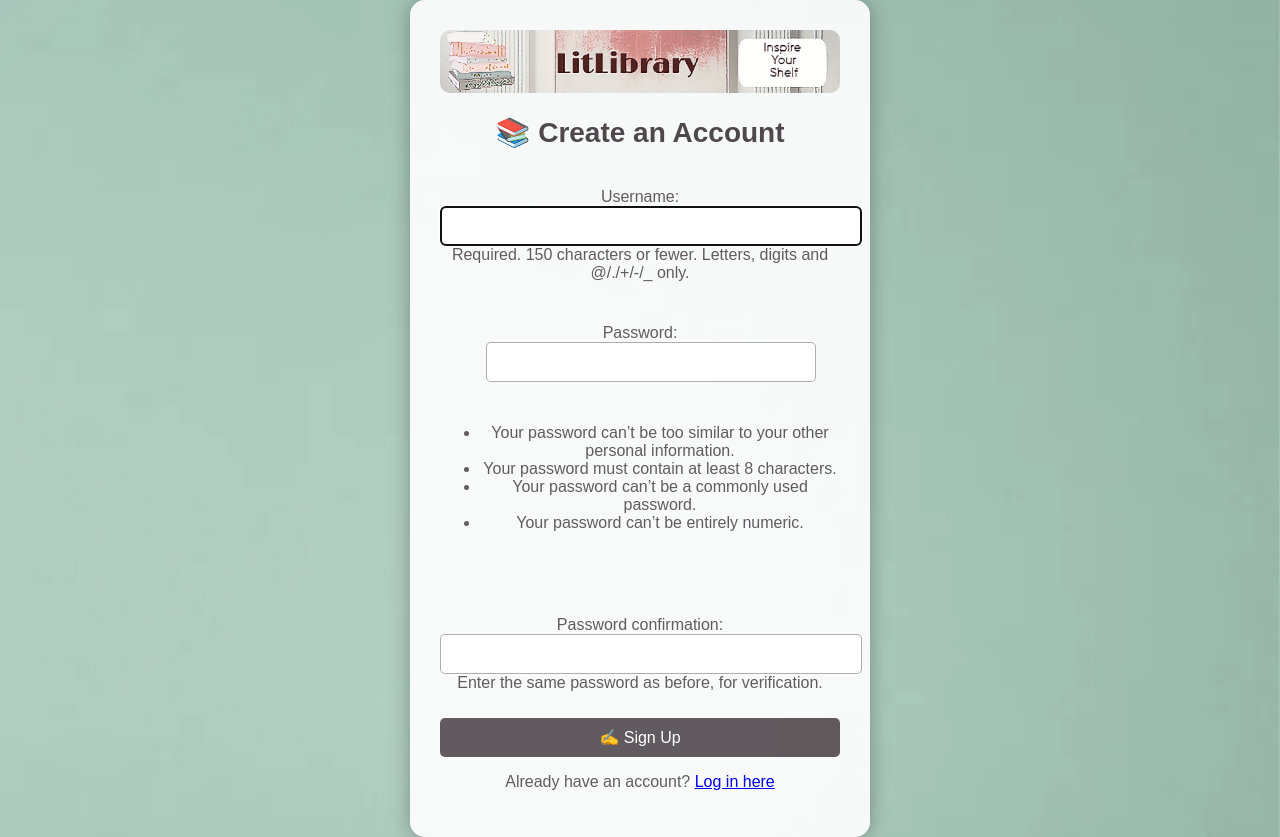
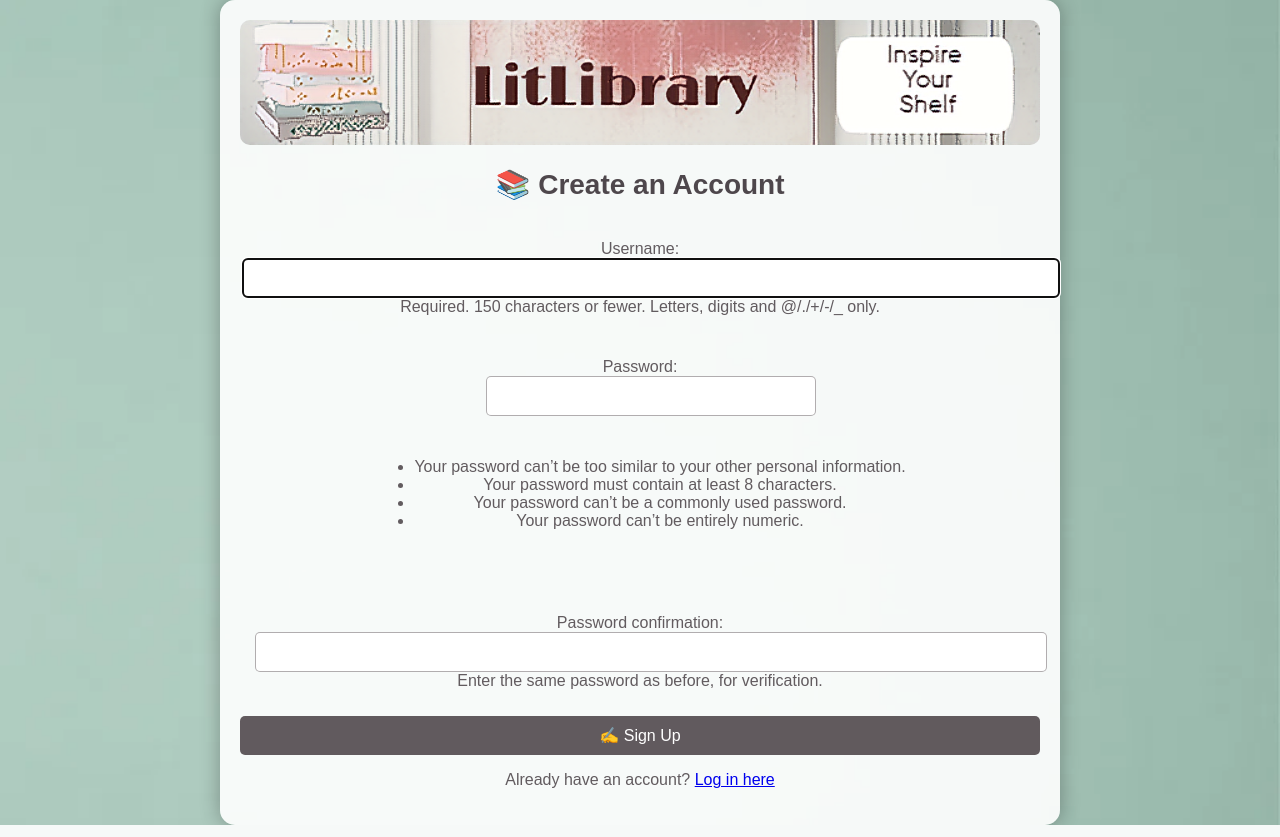
Before and after one commit to vmr093/LitLibrary, a Django app: page /accounts/signup/ in a window 1280 px wide. Run offline with Django 5.2, Linux system fonts and the light colour scheme.

Commit message:
Updated signup page width to match other templates

```diff
--- a/books_app/static/books_app/css/login.css
+++ b/books_app/static/books_app/css/login.css
@@ -95,3 +95,10 @@ button:hover {
     height: auto;
     border-radius: 10px;
 }
+
+.wider-container {
+    max-width: 800px; /* Adjust this width to match your other pages */
+    width: 90%; /* Ensures responsiveness */
+    margin: 0 auto; /* Centers the container */
+    padding: 20px;
+}
--- a/books_app/templates/books_app/signup.html
+++ b/books_app/templates/books_app/signup.html
@@ -10,7 +10,7 @@
 </head>
 <body>
 
-    <div class="container">
+    <div class="container wider-container">  <!-- Add 'wider-container' class -->
         <div class="banner">
             <img src="{% static 'books_app/images/Banner3.jpg' %}" alt="LitLibrary Banner">
         </div>
@@ -24,5 +24,6 @@
 
         <p>Already have an account? <a href="{% url 'login' %}">Log in here</a></p>
     </div>
+
 </body>
 </html>
```
